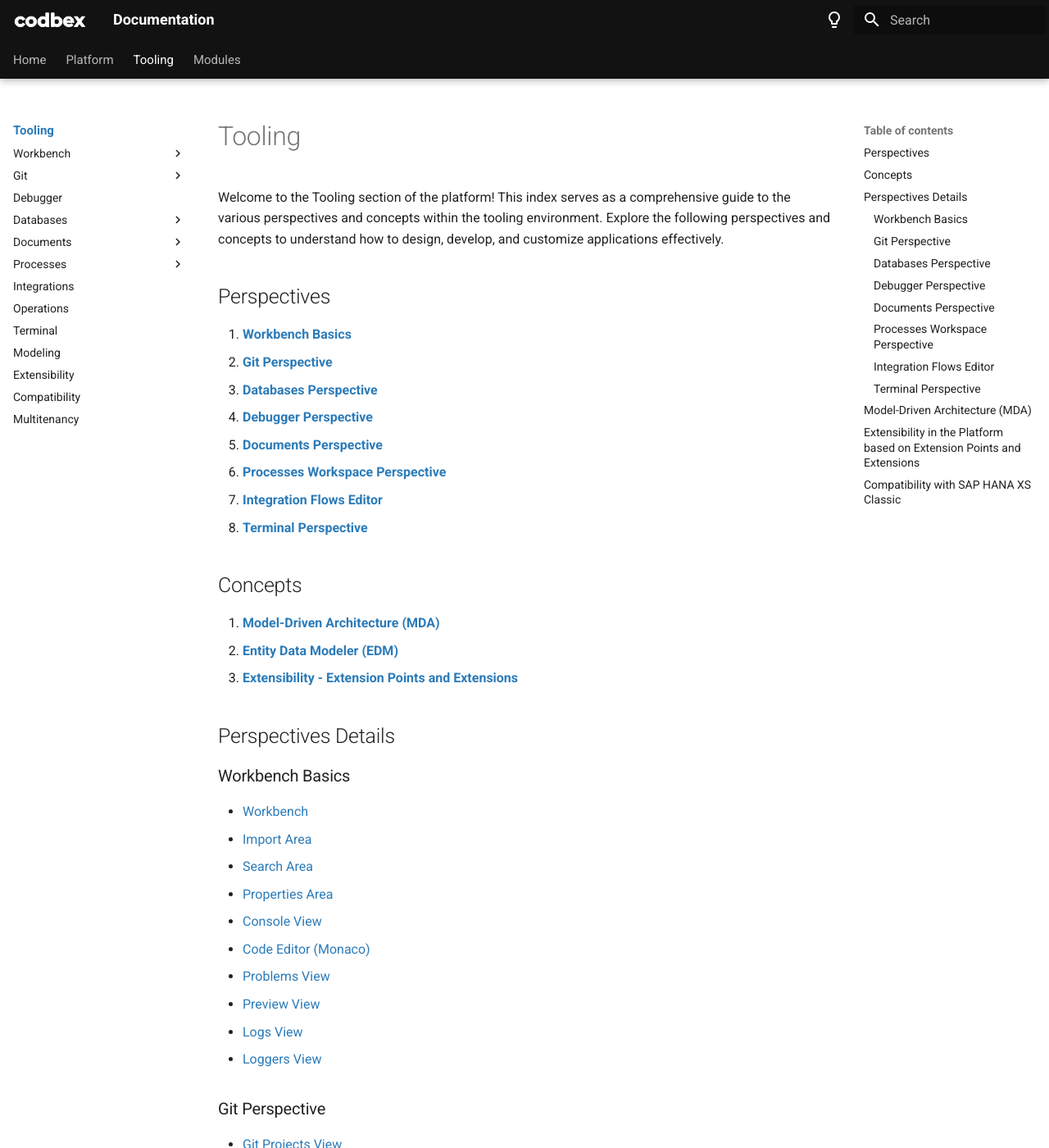
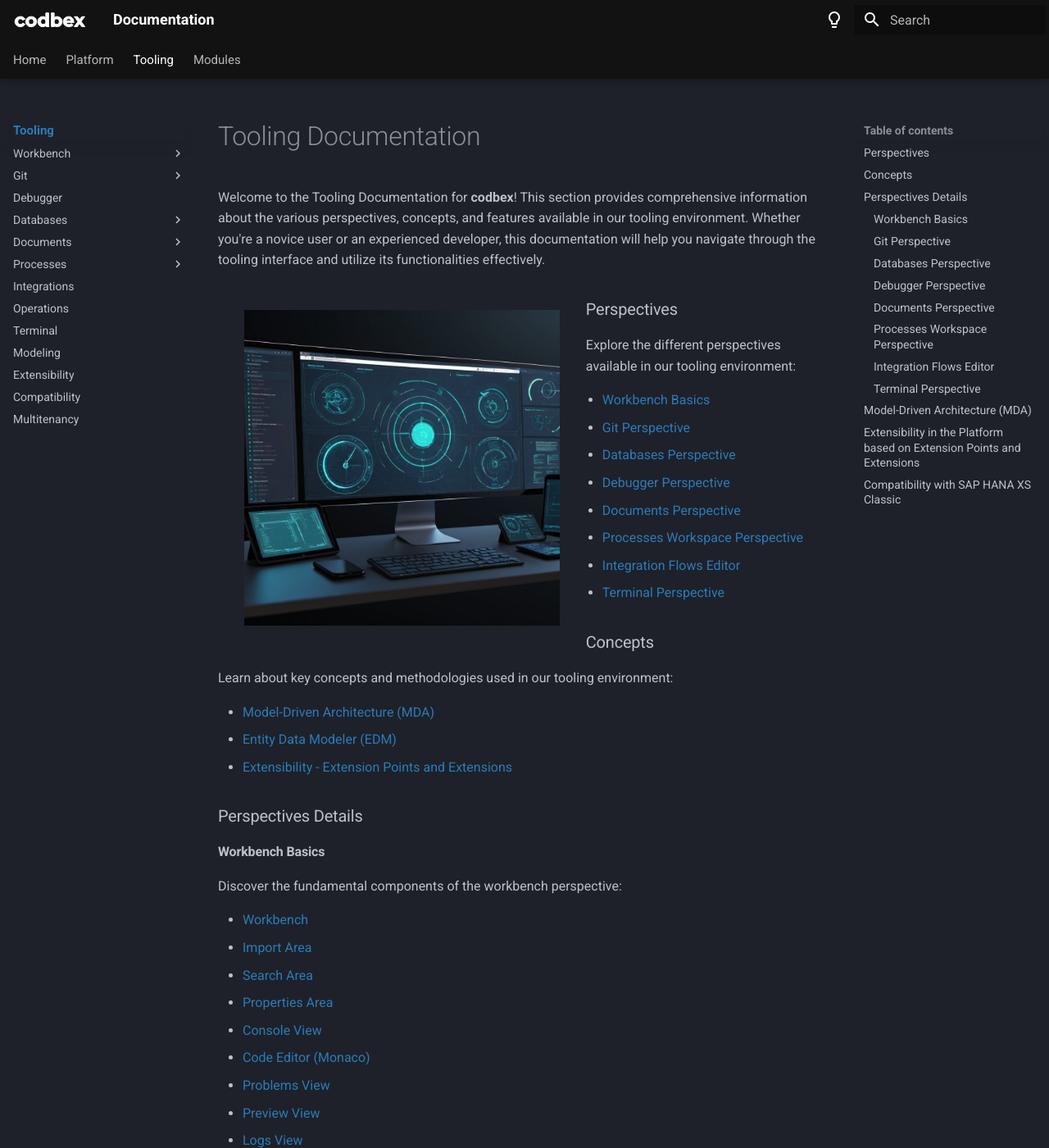
Before and after one commit to codbex/codbex-documentation, an MkDocs documentation site: the page built from docs/tooling/index.md, in a window 1280 px wide and 1400 px high. Shown: the whole window at 82% size. Built offline with MkDocs 1.6.1 and Material for MkDocs 9.7.7, drawn with Linux system fonts in a browser that asks for light colours; some of the changed text lies outside the part shown.

Commit message:
images added to the main pages

```diff
--- a/docs/tooling/index.md
+++ b/docs/tooling/index.md
@@ -1,27 +1,37 @@
-# Tooling
+# Tooling Documentation
 
-Welcome to the Tooling section of the platform! This index serves as a comprehensive guide to the various perspectives and concepts within the tooling environment. Explore the following perspectives and concepts to understand how to design, develop, and customize applications effectively.
+Welcome to the Tooling Documentation for __codbex__! This section provides comprehensive information about the various perspectives, concepts, and features available in our tooling environment. Whether you're a novice user or an experienced developer, this documentation will help you navigate through the tooling interface and utilize its functionalities effectively.
 
-## Perspectives
+<div style="text-align: center;">
+   <img src="/images/openart-tooling.jpg" style="width: 60%; !important; float: left !important; padding: 2em"/>
+</div>
 
-1. [**Workbench Basics**](#workbench-basics)
-2. [**Git Perspective**](#git-perspective)
-3. [**Databases Perspective**](#databases-perspective)
-4. [**Debugger Perspective**](#debugger-perspective)
-5. [**Documents Perspective**](#documents-perspective)
-6. [**Processes Workspace Perspective**](#processes-workspace-perspective)
-7. [**Integration Flows Editor**](#integration-flows-editor)
-8. [**Terminal Perspective**](#terminal-perspective)
+### Perspectives
 
-## Concepts
+Explore the different perspectives available in our tooling environment:
 
-1. [**Model-Driven Architecture (MDA)**](#model-driven-architecture-mda)
-2. [**Entity Data Modeler (EDM)**](#entity-data-modeler-edm)
-3. [**Extensibility - Extension Points and Extensions**](#extensibility-in-the-platform-based-on-extension-points-and-extensions)
+* [Workbench Basics](#workbench-basics)
+* [Git Perspective](#git-perspective)
+* [Databases Perspective](#databases-perspective)
+* [Debugger Perspective](#debugger-perspective)
+* [Documents Perspective](#documents-perspective)
+* [Processes Workspace Perspective](#processes-workspace-perspective)
+* [Integration Flows Editor](#integration-flows-editor)
+* [Terminal Perspective](#terminal-perspective)
 
-## Perspectives Details
+### Concepts
 
-### Workbench Basics
+Learn about key concepts and methodologies used in our tooling environment:
+
+* [Model-Driven Architecture (MDA)](#model-driven-architecture-mda)
+* [Entity Data Modeler (EDM)](#entity-data-modeler-edm)
+* [Extensibility - Extension Points and Extensions](#extensibility-in-the-platform-based-on-extension-points-and-extensions)
+
+### Perspectives Details
+
+#### Workbench Basics
+
+Discover the fundamental components of the workbench perspective:
 
 - [Workbench](workbench/index.md)
 - [Import Area](workbench/import.md)
@@ -34,7 +44,9 @@ Welcome to the Tooling section of the platform! This index serves as a comprehen
 - [Logs View](workbench/logs.md)
 - [Loggers View](workbench/loggers.md)
 
-### Git Perspective
+#### Git Perspective
+
+Explore the Git-related functionalities within our tooling environment:
 
 - [Git Projects View](git/git-projects.md)
 - [Local Branches View](git/local-branches.md)
@@ -44,7 +56,9 @@ Welcome to the Tooling section of the platform! This index serves as a comprehen
 - [Git Staging View](git/staging.md)
 - [Diff Editor](git/diff-editor.md)
 
-### Databases Perspective
+#### Databases Perspective
+
+Learn how to interact with databases through our tooling environment:
 
 - [Database Explorer](databases/explorer.md)
 - [NoSQL Datasources Support](databases/explorer.md#interacting-with-nosql-datasources)
@@ -54,7 +68,9 @@ Welcome to the Tooling section of the platform! This index serves as a comprehen
 - [Transfer View](databases/transfer.md)
 - [Data Export and Import](databases/export-import.md)
 
-### Debugger Perspective
+#### Debugger Perspective
+
+Understand the debugging capabilities offered by our tooling environment:
 
 - [Debugger Basics](debugger/index.md#features)
 - [Debugging Tools](debugger/index.md#getting-started)
@@ -63,13 +79,17 @@ Welcome to the Tooling section of the platform! This index serves as a comprehen
 - [Variables View](debugger/index.md#4-variable-inspection)
 - [Watch Expressions View](debugger/index.md#advanced-debugging)
 
-### Documents Perspective
+#### Documents Perspective
+
+Explore document management features within our tooling environment:
 
 - [Documents Explorer](documents/explorer.md)
 - [Document Preview](documents/preview.md)
 - [File Upload and Management](documents/index.md#file-upload-and-unpacking)
 
-### Processes Workspace Perspective
+#### Processes Workspace Perspective
+
+Discover tools for managing business processes within our tooling environment:
 
 - [Process Definitions View](processes/definitions.md)
 - [Process Instances View](processes/instances.md)
@@ -79,23 +99,31 @@ Welcome to the Tooling section of the platform! This index serves as a comprehen
 - [Dead-Letter Jobs View](processes/dead-letter-jobs.md)
 - [BPMN Modeler](processes/modeler.md)
 
-### Integration Flows Editor
+#### Integration Flows Editor
+
+Learn about creating and managing integration flows:
 
 - [Integrations Basics](integrations/index.md#overview)
 - [Key Features](integrations/index.md#key-features)
 - [Benefits](integrations/index.md#benefits)
 
-### Terminal Perspective
+#### Terminal Perspective
+
+Explore the terminal interface and its capabilities:
 
 - [Terminal Basics](terminal/index.md)
 - [Commands and Shortcuts](terminal/index.md#1-interactive-command-line)
 
-## Model-Driven Architecture (MDA)
+### Model-Driven Architecture (MDA)
+
+Understand the principles and benefits of Model-Driven Architecture (MDA):
 
 - [General Overview](modeling.md#model-driven-architecture-mda)
 - [Entity Data Modeler (EDM)](modeling.md#entity-data-modeler-edm)
 
-## Extensibility in the Platform based on Extension Points and Extensions
+### Extensibility in the Platform based on Extension Points and Extensions
+
+Learn how our platform supports extensibility through extension points and extensions:
 
 - [Overview](extensibility.md#overview)
 - [Extension Points](extensibility.md#extension-points)
@@ -103,11 +131,11 @@ Welcome to the Tooling section of the platform! This index serves as a comprehen
 - [Workflow](extensibility.md#workflow)
 - [Benefits](extensibility.md#benefits)
 
-## Compatibility with SAP HANA XS Classic
+### Compatibility with SAP HANA XS Classic
+
+Explore the compatibility features for SAP HANA XS Classic:
 
 - [Key Features for Compatibility](compatibility.md#key-features-for-compatibility)
 - [Developer Workflows](compatibility.md#workflow-for-sap-hana-xs-classic-developers)
 - [Benefits](compatibility.md#benefits-of-compatibility)
 - [Migrating](compatibility.md#migrating-from-sap-hana-xs-classic)
-
-Feel free to navigate through the various perspectives and concepts to gain a comprehensive understanding of the tooling environment in the platform.
--- a/mkdocs.yaml
+++ b/mkdocs.yaml
@@ -277,11 +277,11 @@ theme:
   favicon: logo/favicon.png
   logo: logo/logo.svg
   palette:
-    - scheme: default
+    - scheme: slate
       toggle:
         icon: material/lightbulb-outline
         name: Switch to light mode
-    - scheme: slate
+    - scheme: default
       toggle:
         icon: material/lightbulb
         name: Switch to dark mode
```
Also changed, not shown: docs/index.md (+4 -0 lines), docs/modules/index.md (+11 -1 lines), docs/platform/index.md (+25 -11 lines), docs/images/openart-modules.jpg (added), docs/images/openart-modules_.jpg (added), docs/images/openart-platform.jpg (added), docs/images/openart-tooling.jpg (added), docs/images/openart-welcome.jpg (added), docs/logo/logo.png.
